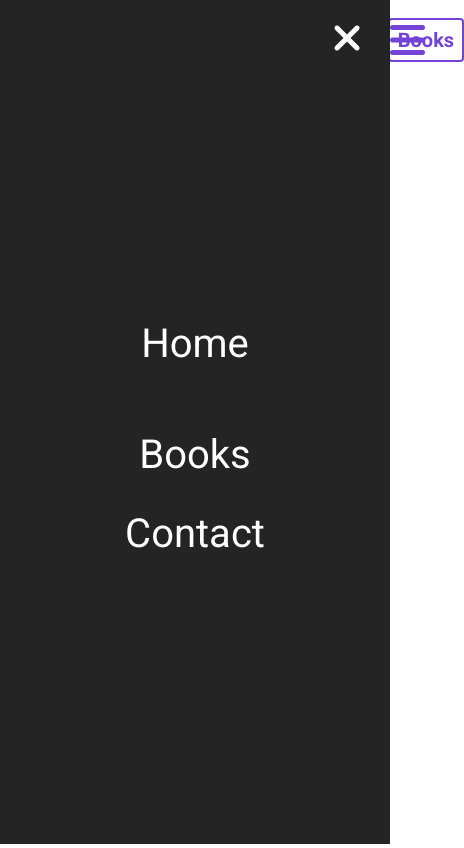
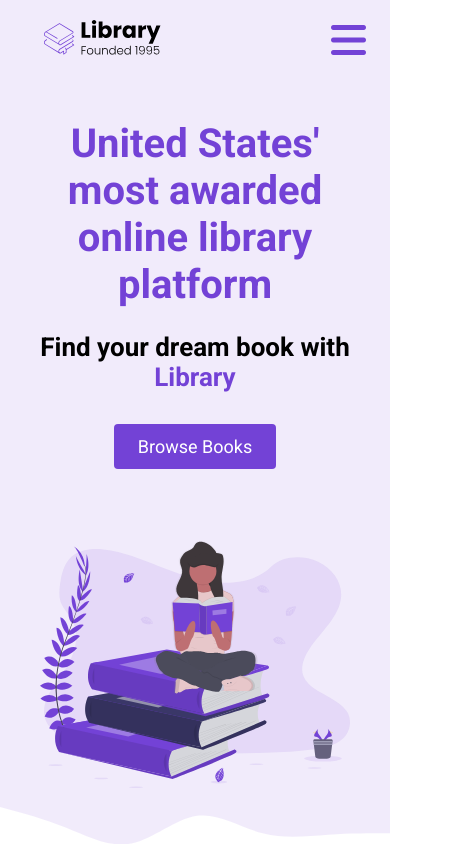
Before and after one commit to kelitucker/e-commerce-project, a plain HTML site: page index.html in a window 390 px wide. Shown: the top 848 px of the page, 464 px wide, since content can reach past the window. Drawn offline with Linux system fonts and the light colour scheme.

Commit message:
feat: completed

```diff
--- a/index.html
+++ b/index.html
@@ -6,6 +6,7 @@
     <title>Document</title>
     <link rel="stylesheet" href="./style.css">
     <script src="https://kit.fontawesome.com/0b47c19c6b.js" crossorigin="anonymous"></script>
+    <script src="index.js"></script>
 </head>
 
 <body>
@@ -18,33 +19,35 @@
                 <li><a href="#" class="nav__link">Contact</a></li>
                 <li><a href="#" class="nav__link nav__link--primary">Books</a></li>
             </ul>
-          </div>
-          <button class="btn__menu">
-            <i class="fa fa-bars"></i>
+          <button class="btn__menu" onclick="openMenu()">
+            <i class="fa-solid fa-bars"></i>
           </button>
           <div class="menu__backdrop">
-            <button class="btn__menu btn__menu--close">
-              <i class="fa fa-times"></i>
+            <button class="btn__menu btn__menu--close" onclick="closeMenu()">
+              <i class="fa-solid fa-times"></i>
             </button>
             <ul class="menu__link">
                 <li class="menu__list">
-                    <a href="#" class="menu__link">Home</a>
+                    <a href="#" class="menu__link" onclick="closeMenu()">Home</a>
                 </li>
                 <li class="menu__list">
-                    <a href="#features" class="menu__link">Books</a>
+                    <a href="#features" class="menu__link" onclick="closeMenu()">Books</a>
                 </li>
                 <li class=""menu__list>
-                    <a class="menu__link no-cursor">Contact</a>
+                    <a class="menu__link no-cursor" onclick="closeMenu()">Contact</a>
                 </li>
             </ul>
-          </div>
+        </div>
+        </div>
         </nav>
          <header>
             <div class="header__container">
                 <div class="header__description">
                     <h1>United States' most awarded online library platform</h1>
-                    <h2>Find you dream book with <span class="purple">Library</span></h2>
-                    <button class="btn">Browse Books</button>
+                    <h2>Find your dream book with <span class="purple">Library</span></h2>
+                    <a href="#features">
+                      <button class="btn">Browse Books</button>
+                    </a>
                 </div>
                 <figure class="header__img--wrapper">
                     <img src="assets\Undraw_Books.svg" alt="">
--- a/index.js
+++ b/index.js
@@ -0,0 +1,7 @@
+function openMenu() {
+  document.body.classList += 'menu--open'
+}
+
+function closeMenu() {
+  document.body.classList.remove ("menu--open")
+}
--- a/style.css
+++ b/style.css
@@ -90,7 +90,8 @@ li {
     font-size: 40px;
     text-align: center;
     border: none;
-    color: #7342d6
+    color: #7342d6;
+    display:none;
 }
 
 .menu__backdrop {
@@ -104,9 +105,21 @@ li {
     display: flex;
     justify-content: center;
     align-items: center;
+    transition: all 300ms ease;
+    opacity: 0;
+    visibility: hidden;
+}
+.menu--open .menu__backdrop{
+    visibility: visible;
+    opacity: 1;
 }
 
-.menu__link {
+.menu--open{
+    max-height: 100vh;
+    overflow-y:hidden;
+}
+
+.menu__links {
     display: flex;
     flex-direction: column;
     align-items: center;
@@ -248,6 +261,7 @@ HIGHLIGHTS
 
 .highlight__wrapper {
     display: flex;
+    flex-wrap: wrap;
 
 }
 
@@ -281,6 +295,7 @@ HIGHLIGHTS
 .highlight__subtitle {
     font-size: 20px;
     margin-bottom: 16px;
+    text-align: center;
 }
 
 /*
@@ -374,3 +389,40 @@ footer {
 .footer__link {
     padding: 0 8px;
 }
+
+@media (max-width: 768px) {
+    .header__description{
+      padding: 0 24px;
+    }
+
+    h1{
+        font-size: 40px;
+    }
+    h2 {
+        font-size: 26px;
+    }
+    button {
+        font-size: 18px;
+    }
+    .book {
+        width: 50%
+    }
+}
+
+@media (max-width: 550px) {
+    .nav__links {
+        display: none;
+    }
+
+    .btn__menu {
+        display: block;
+    }
+    .highlight {
+        width: 100%;
+        margin-bottom: 24px;
+    }
+
+    .highlight:not(:last-child) {
+        margin-bottom: 24px;
+    }
+}
```
